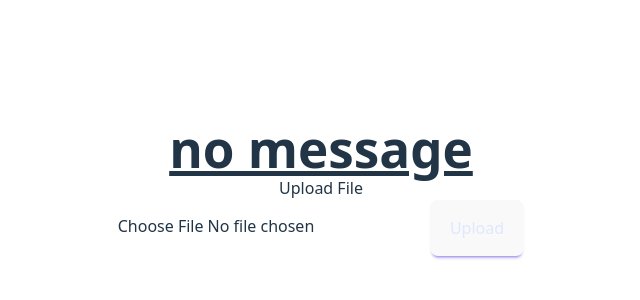
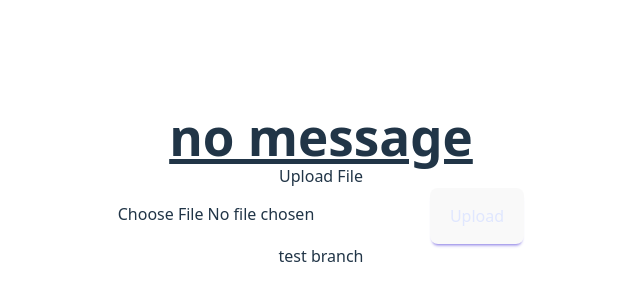
Before and after one commit to ozhadykov/cara, a React (Vite) app in the folder frontend/app/: page / in a window 1280 px wide. Shown: the part 212-512 px from the top of the page, without its empty margins (319-959 px from the left). Built offline with nearby package versions, Linux system fonts and the light colour scheme; no server answers.

Commit message:
etwas neues

```diff
--- a/frontend/app/src/App.tsx
+++ b/frontend/app/src/App.tsx
@@ -62,6 +62,7 @@ function App() {
         <button type="submit" className='btn btn-xl btn-primary'>Upload</button>
       </form>
       {message && <p>{message}</p>}
+      <h2>test branch</h2>
     </div>
   );
 }
```
